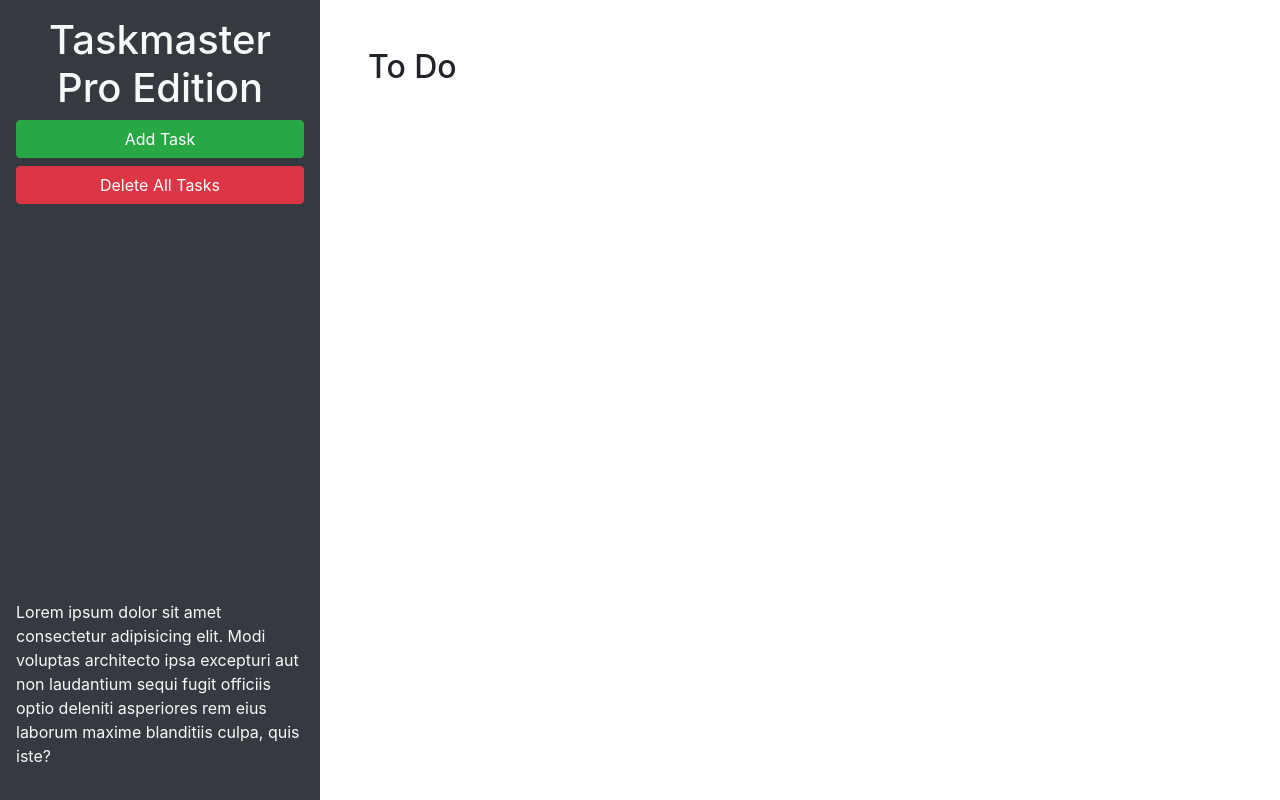
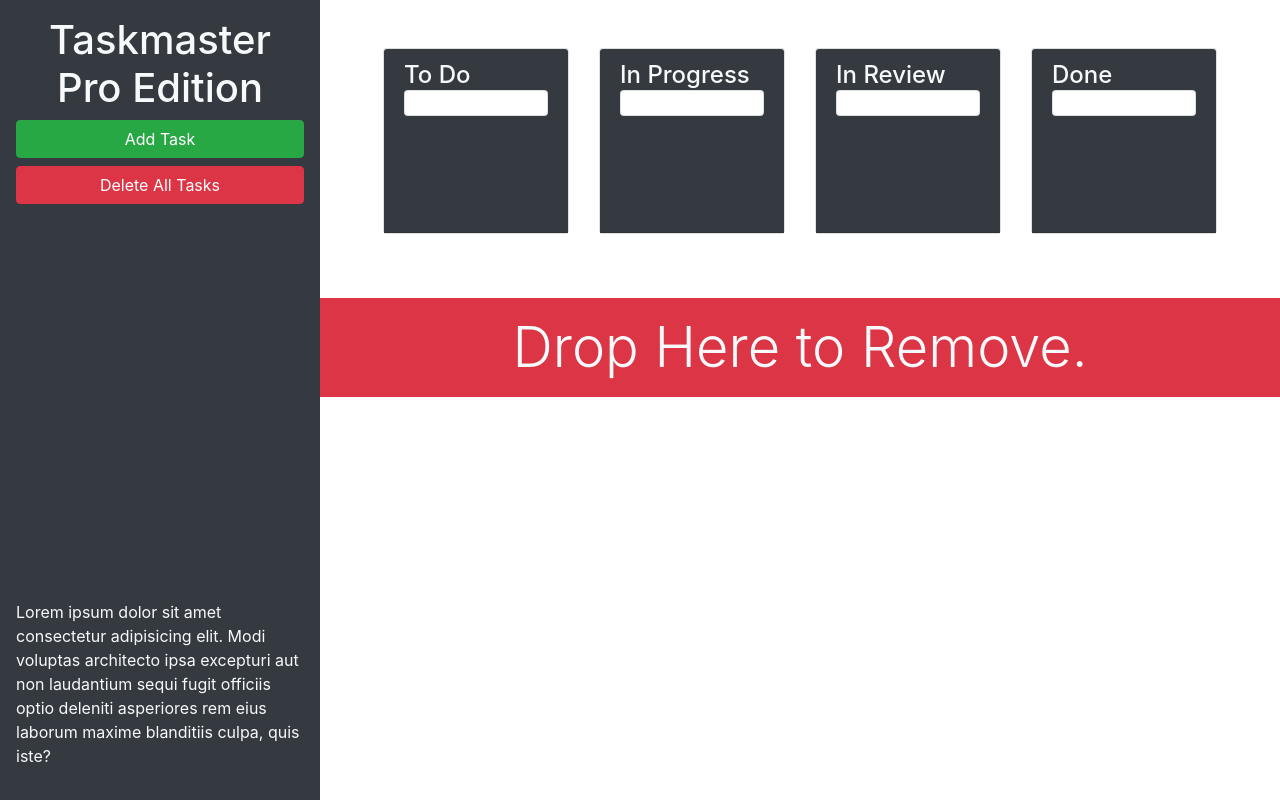
Before and after one commit to rstanbaugh/taskmaster-pro, a plain HTML site: page index.html in a window 1280 px wide. Drawn offline with nearby package versions, Linux system fonts and the light colour scheme.

Commit message:
bootstrap

```diff
--- a/index.html
+++ b/index.html
@@ -13,23 +13,82 @@
 <body>
 
   <div class="row min-vh-100 no-gutters">
-    <header class="col-12 col-lg-3 bg-dark text-light d-flex flex-column p-4 p-lg-3">
+
+    <header class="col-12 col-lg-3 bg-dark text-light sticky-top d-flex flex-column p-4 p-lg-3">
       <h1 class="text-center">Taskmaster Pro Edition</h1>
       <button id="create-task" class="btn btn-block btn-success" data-toggle="modal" data-target="#task-form-modal">Add
         Task</button>
       <button id="remove-tasks" class="btn btn-block btn-danger">Delete All Tasks</button>
-      <p class="mt-auto">Lorem ipsum dolor sit amet consectetur adipisicing elit. Modi voluptas architecto ipsa
+      <p class="mt-auto d-none d-lg-block">Lorem ipsum dolor sit amet consectetur adipisicing elit. Modi voluptas architecto ipsa
         excepturi aut non
         laudantium sequi fugit officiis optio deleniti asperiores rem eius laborum maxime blanditiis culpa, quis iste?
       </p>
     </header>
-    <main class="col-12 col-lg-9">
-      <div class="m-5">
-        <h2>To Do</h2>
-        <ul id="list-toDo" class="list-group"> </ul>
+
+    <main class="col-12 col-lg-9 d-flex flex-column">
+      <div class="m-5 row justify-content-around">
+        <!-- todo start -->
+        <div class="col-12 col-md-6 col-xl-3 mb-3">
+          <div class="card">
+            <h4 class="card-header bg-dark text-light">
+              To Do
+            <ul id="list-toDo" class="list-group">
+              <li class="list-group-item">
+                <!-- <span class="badge badge-primary badge-pill">05/28/2020</span>
+                <p class="m-1">Sample task to do</p> -->
+              </li>
+            </ul>
+          </div>
+        </div>
+        <!-- todo end -->
+        <!-- in progress start -->
+        <div class="col-12 col-md-6 col-xl-3 mb-3">
+          <div class="card">
+            <h4 class="card-header bg-dark text-light">
+              In Progress
+            <ul id="list-inProgress" class="list-group">
+              <li class="list-group-item">
+                <!-- <span class="badge badge-primary badge-pill">05/28/2020</span>
+                <p class="m-1">Sample task in progress</p> -->
+              </li>
+            </ul>
+          </div>
+        </div>
+        <!-- in progress end -->
+        <!-- in review start -->
+        <div class="col-12 col-md-6 col-xl-3 mb-3">
+          <dic class="card">
+            <h4 class="card-header bg-dark text-light">
+              In Review
+            <ul id="list-inReview" class="list-group">
+              <li class="list-group-item">
+                <!-- <span class="badge badge-primary badge-pill">05/28/2020</span>
+                <p class="m-1">Sample task in review</p> -->
+              </li>
+            </ul>
+          </dic>
+        </div>
+        <!-- in review end -->
+        <!-- done start -->
+        <div class="col-12 col-md-6 col-xl-3 mb-3">
+          <div class="card">
+            <h4 class="card-header bg-dark text-light">
+              Done
+            <ul id="list-done" class="list-group">
+              <li class="list-group-item">
+                <!-- <span class="badge badge-primary badge-pill">05/28/2020</span>
+                <p class="m-1">Sample task that's done</p> -->
+              </li>
+            </ul>
+          </div>
+        </div>
+        <!-- done end -->
       </div>
-    </main>
-  </div>
+      <div id="trash">
+        <div class="w-100 bg-danger p-3 text-center text-light display-4">
+          Drop Here to Remove.
+        </div>
+      </div>
 
   <!-- Modal -->
   <div class="modal fade" id="task-form-modal" tabindex="-1" role="dialog" aria-labelledby="task-form-modal"
@@ -46,11 +105,11 @@
           <form>
             <div class="form-group">
               <label for="modalTaskDescription">Task description</label>
-              <textarea id="modalTaskDescription" rows="3"></textarea>
+              <textarea id="modalTaskDescription" rows="3" class="form-control"></textarea>
             </div>
             <div class="form-group">
               <label for="modalDueDate">Due date</label>
-              <input type="text" id="modalDueDate" placeholder="mm/dd/yyyy" autocomplete="off" />
+              <input type="text" class="form-control" id="modalDueDate" placeholder="mm/dd/yyyy" autocomplete="off" />
             </div>
           </form>
         </div>
```
